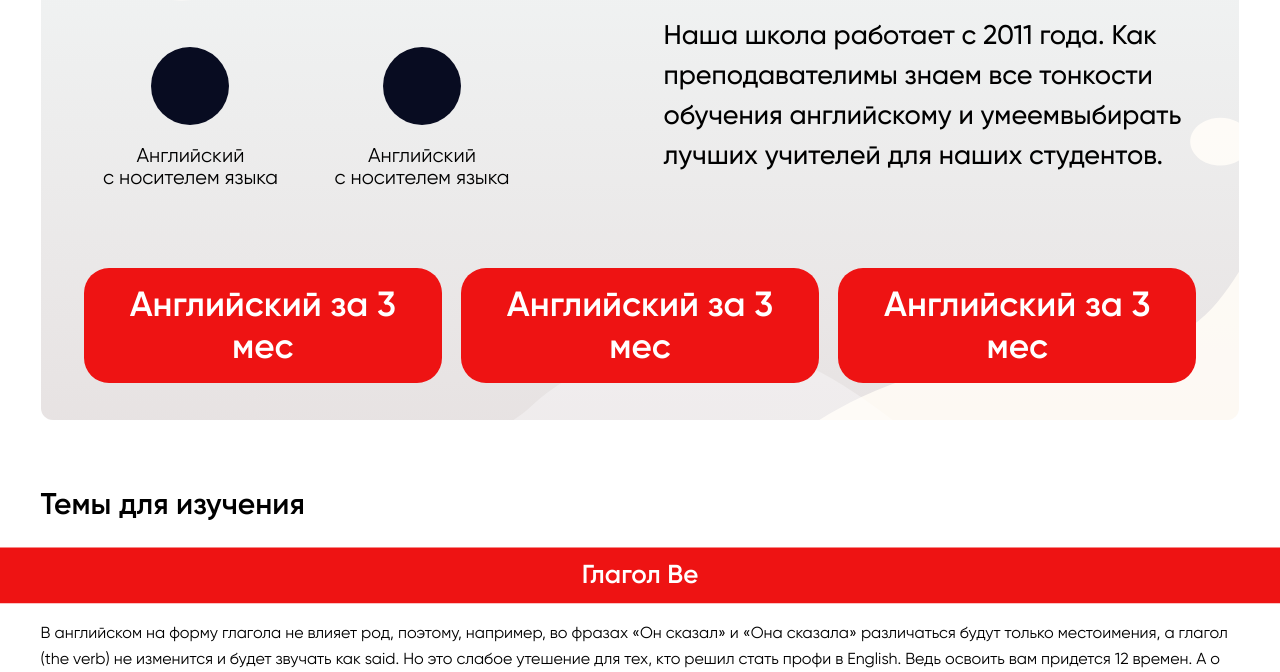
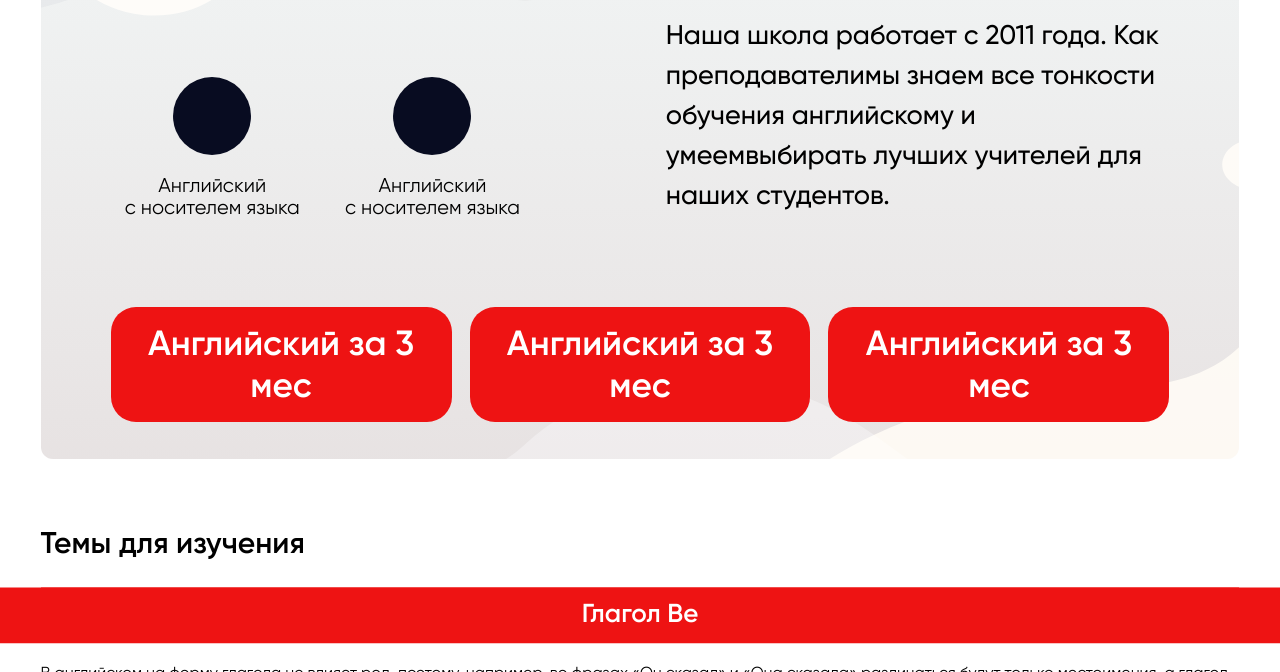
Before and after one commit to nurali-code/online-school, a plain HTML site: page index.html in a window 1280 px wide. Shown: the part 1404-2076 px from the top of the page. Drawn offline with Linux system fonts and the light colour scheme.

Commit message:
paddings

```diff
--- a/index.html
+++ b/index.html
@@ -7,7 +7,7 @@
     <meta name="viewport" content="width=device-width, initial-scale=1.0">
     <title>Онлайн-школа Английского языка</title>
 
-    <link rel="stylesheet" href="./css/style.css?ver=124">
+    <link rel="stylesheet" href="./css/style.css?ver=234">
 </head>
 
 <body>
@@ -177,7 +177,6 @@
         </div>
     </section>
 
-
     <div class="slider">
         <div class="slider-item">
             <h3 class="slider_heading">Сергей Михайлович</h3>
--- a/sass/style.sass
+++ b/sass/style.sass
@@ -11,7 +11,7 @@ main
     width: 1800px
     max-width: 96%
     margin: 0 auto
-    padding: 65px 43px 37px 150px
+    padding: 65px 70px 37px 150px
     overflow: hidden
     position: relative
     .container
@@ -83,7 +83,7 @@ main
         border-radius: 12px
         display: flex
         flex-wrap: wrap
-        padding-left: 43px
+        padding-left: 70px
         h1
             padding: 0
             margin-bottom: 46px
```
Also changed, not shown: css/style.css.
